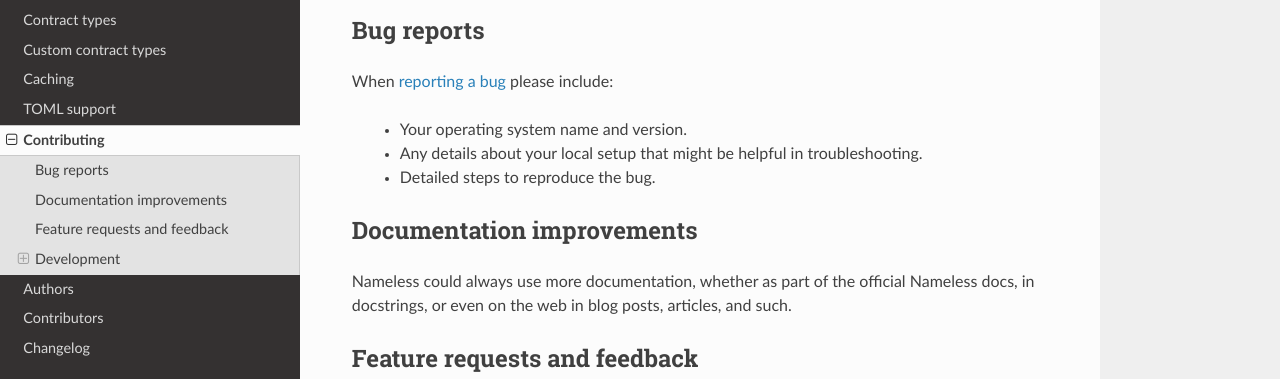
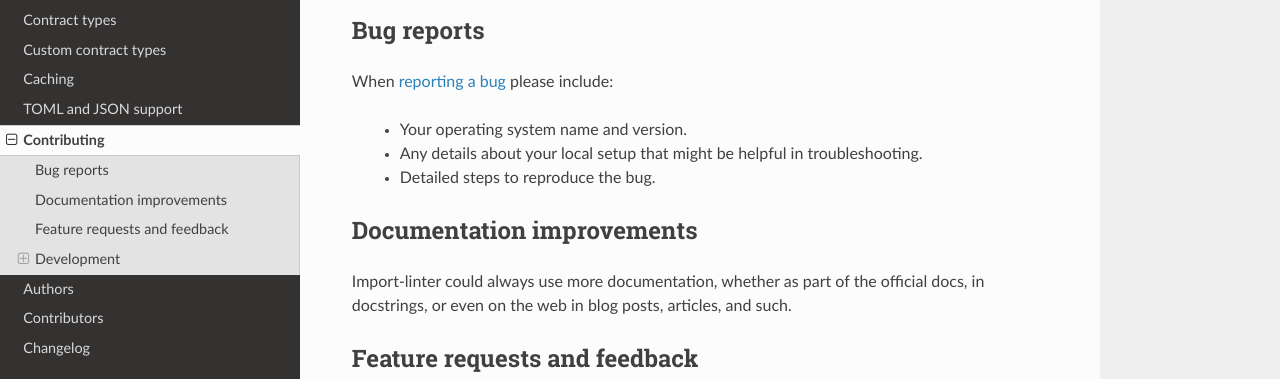
Before and after one commit to seddonym/import-linter, a Sphinx documentation site: the page built from docs/contributing.rst, in a window 1280 px wide and 900 px high. Shown: the part 218-597 px from the top of the window. Built offline with Sphinx 7.4.7 and the Read the Docs theme 2.0.0, drawn with Linux system fonts in a browser that asks for light colours.

Commit message:
documentation updates

```diff
--- a/CONTRIBUTING.rst
+++ b/CONTRIBUTING.rst
@@ -17,8 +17,8 @@ When `reporting a bug <https://github.com/seddonym/import-linter/issues>`_ pleas
 Documentation improvements
 ==========================
 
-Nameless could always use more documentation, whether as part of the
-official Nameless docs, in docstrings, or even on the web in blog posts,
+Import-linter could always use more documentation, whether as part of the
+official docs, in docstrings, or even on the web in blog posts,
 articles, and such.
 
 Feature requests and feedback
```
Also changed, not shown: docs/toml.rst (+55 -2 lines).
